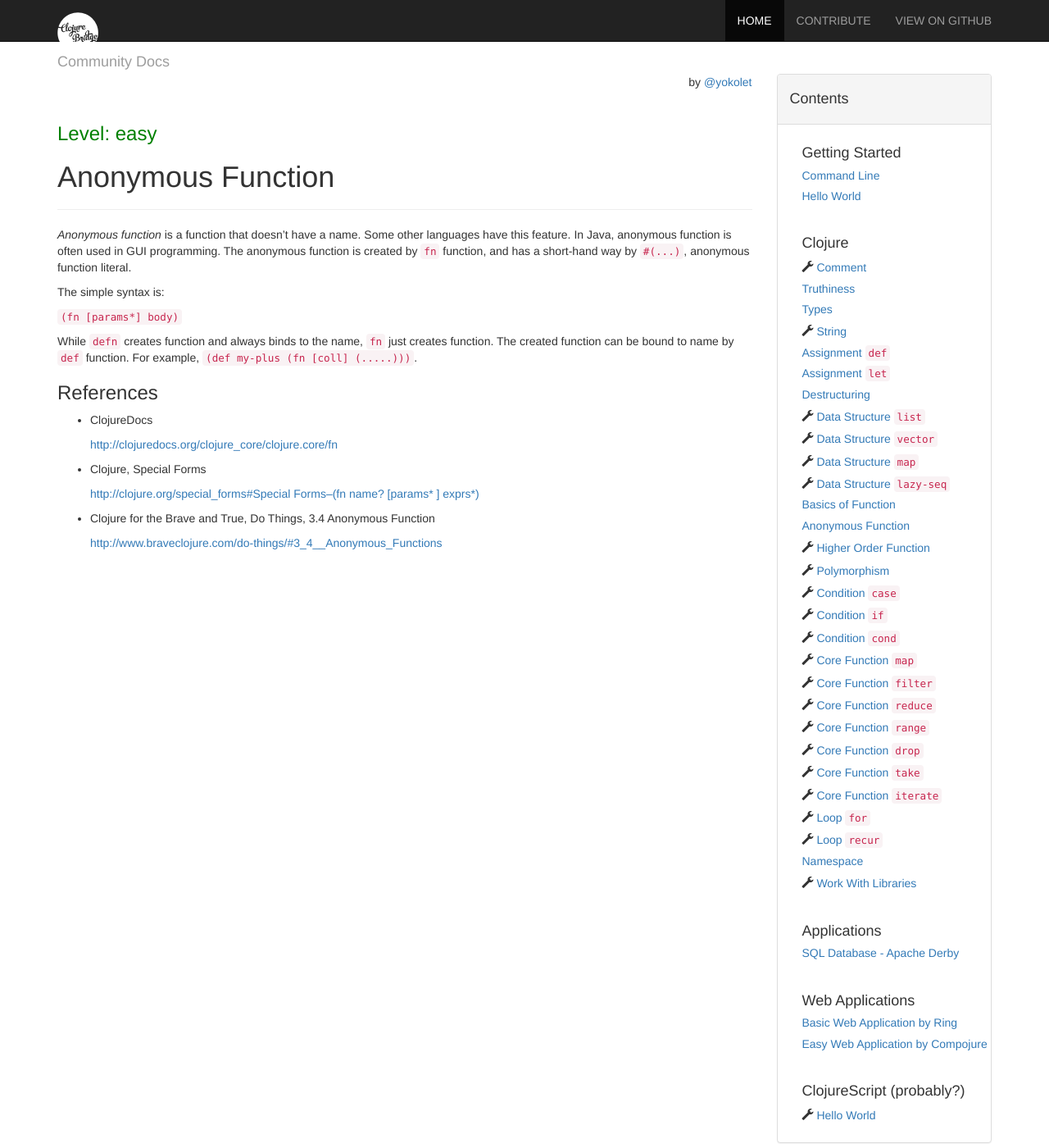
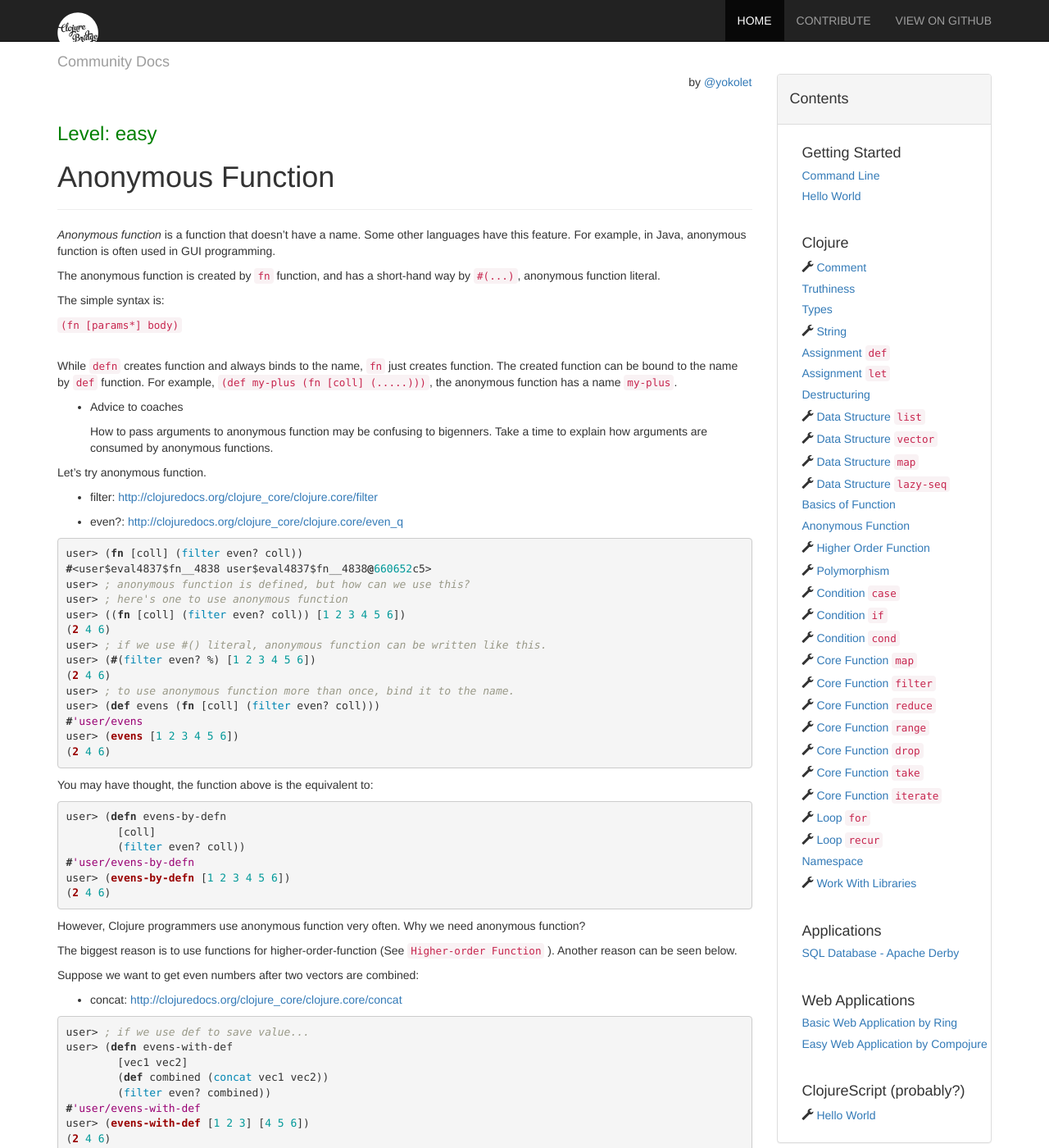
Before and after one commit to ClojureBridge/community-docs, a Jekyll site: the page built from docs/clojure/anonymous-function.md, in a window 1280 px wide and 1400 px high. Shown: the whole window at 82% size. Built offline with Jekyll 4.4.1, drawn with Linux system fonts in a browser that asks for light colours; nearby versions of some CDN libraries; some of the changed text lies outside the part shown.

Commit message:
Adds anonymous function section

```diff
--- a/docs/clojure/anonymous-function.md
+++ b/docs/clojure/anonymous-function.md
@@ -8,7 +8,9 @@ author: yokolet
 
 *Anonymous function* is a function that doesn't have a name.
 Some other languages have this feature.
-In Java, anonymous function is often used in GUI programming.
+For example, in Java, anonymous function is often used in GUI programming.
+
+
 The anonymous function is created by `fn` function,
 and has a short-hand way by `#(...)`, anonymous function literal.
 
@@ -16,10 +18,106 @@ and has a short-hand way by `#(...)`, anonymous function literal.
 The simple syntax is:
 
 `(fn [params*] body)`
+<br/><br/>
 
 While `defn` creates function and always binds to the name,
-`fn` just creates function. The created function can be bound to name by `def` function.
-For example, `(def my-plus (fn [coll] (.....)))`.
+`fn` just creates function. The created function can be bound to the name by `def` function.
+For example, `(def my-plus (fn [coll] (.....)))`, the anonymous function has a name `my-plus`.
+
+- Advice to coaches
+
+    How to pass arguments to anonymous function may be confusing to bigenners.
+    Take a time to explain how arguments are consumed by anonymous functions.
+
+
+Let's try anonymous function.
+
+- filter: [http://clojuredocs.org/clojure_core/clojure.core/filter](http://clojuredocs.org/clojure_core/clojure.core/filter)
+
+- even?: [http://clojuredocs.org/clojure_core/clojure.core/even_q](http://clojuredocs.org/clojure_core/clojure.core/even_q)
+
+{% highlight clojure %}
+user> (fn [coll] (filter even? coll))
+#<user$eval4837$fn__4838 user$eval4837$fn__4838@660652c5>
+user> ; anonymous function is defined, but how can we use this?
+user> ; here's one to use anonymous function
+user> ((fn [coll] (filter even? coll)) [1 2 3 4 5 6])
+(2 4 6)
+user> ; if we use #() literal, anonymous function can be written like this.
+user> (#(filter even? %) [1 2 3 4 5 6])
+(2 4 6)
+user> ; to use anonymous function more than once, bind it to the name.
+user> (def evens (fn [coll] (filter even? coll)))
+#'user/evens
+user> (evens [1 2 3 4 5 6])
+(2 4 6)
+{% endhighlight %}
+
+You may have thought, the function above is the equivalent to:
+{% highlight clojure %}
+user> (defn evens-by-defn
+        [coll]
+        (filter even? coll))
+#'user/evens-by-defn
+user> (evens-by-defn [1 2 3 4 5 6])
+(2 4 6)
+{% endhighlight %}
+
+However, Clojure programmers use anonymous function very often.
+Why we need anonymous function?
+
+The biggest reason is to use functions for higher-order-function
+(See [`Higher-order Function`]({{ site.baseurl}}/docs/clojure/higher-order-function/) ).
+Another reason can be seen below.
+
+
+Suppose we want to get even numbers after two vectors are combined:
+
+- concat: [http://clojuredocs.org/clojure_core/clojure.core/concat](http://clojuredocs.org/clojure_core/clojure.core/concat)
+
+{% highlight clojure %}
+user> ; if we use def to save value...
+user> (defn evens-with-def
+        [vec1 vec2]
+        (def combined (concat vec1 vec2))
+        (filter even? combined))
+#'user/evens-with-def
+user> (evens-with-def [1 2 3] [4 5 6])
+(2 4 6)
+user> combined
+[1 2 3 4 5 6]
+user> ; combined is exposed to outside of function
+user> ; this is bug-prone
+
+user> ; if we use anonymous function
+user> (defn evens-with-fn
+        [vec1 vec2]
+        ((fn [x] (filter even? x))
+         (concat vec1 vec2)))
+#'user/evens-with-fn
+user> (evens-with-fn [1 2 3] [4 5 6])
+(2 4 6)
+user> ; no internal variable
+
+user> ; also we can use let, which provides lexical binding (available within scope)
+user> (defn evens-with-let
+        [vec1 vec2]
+        (let [combined-in-let (concat vec1 vec2)]
+          (filter even? combined-in-let)))
+#'user/evens-with-let
+user> (evens-with-let [1 2 3] [4 5 6])
+(2 4 6)
+user> combined-in-let
+CompilerException java.lang.RuntimeException: Unable to resolve symbol: combined-in-let in this c
+ontext, compiling:(/private/var/folders/4b/c9gsjvv12tq9n4mph065qs480000gn/T/form-init632366111132
+2215411.clj:1:743)
+user> ; combined-in-let is available only in let body
+{% endhighlight %}
+
+- Advice to coaches
+
+    The third example here doesn't use anonymous function.
+    This would be a good example that Clojure provides many ways to do the same thing.
 
 
 ### References
```
